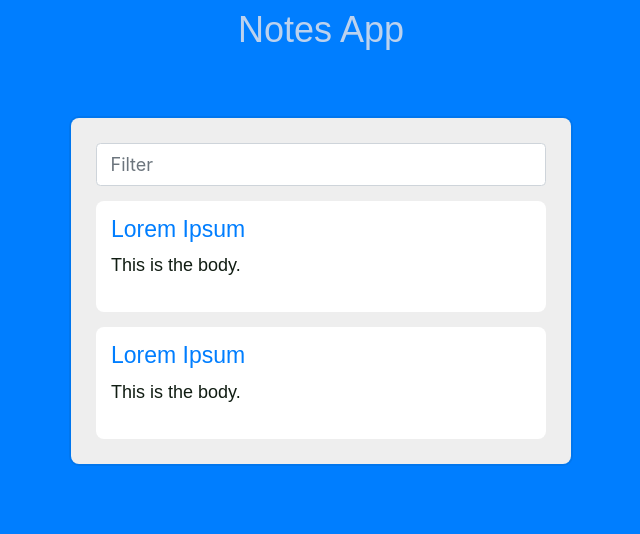
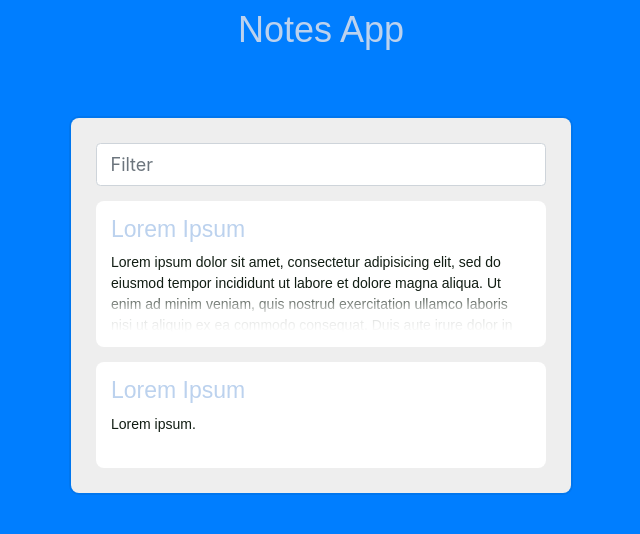
Before and after one commit to tbduong/notesApp, an Angular app: page / in a window 1280 px wide. Shown: the top 534 px of the page, without its empty margins (319-959 px from the left). Built offline with nearby package versions, Linux system fonts and the light colour scheme; a web font is replaced by a local one.

Commit message:
Add gradient overlay to truncate the long tasks

```diff
--- a/src/app/note-card/note-card.component.html
+++ b/src/app/note-card/note-card.component.html
@@ -3,7 +3,10 @@
   <div class="note-card-content">
     <h3 class="note-card-title"> Lorem Ipsum </h3>
     <div class="note-card-body">
-      <p>This is the body.</p>
+      <p>Lorem ipsum dolor sit amet, consectetur adipisicing elit, sed do eiusmod tempor incididunt ut labore et dolore magna aliqua. Ut enim ad minim veniam, quis nostrud exercitation ullamco laboris nisi ut aliquip ex ea commodo consequat. Duis aute irure dolor in reprehenderit in voluptate velit esse cillum dolore eu fugiat nulla pariatur. Excepteur sint occaecat cupidatat non proident, sunt in culpa qui officia deserunt mollit anim id est laborum.</p>
+      <div class="fade-out-truncation">
+
+      </div>
     </div>
     <div class="x-button"></div>
   </div>
@@ -11,10 +14,14 @@
   <div class="note-card-content">
     <h3 class="note-card-title"> Lorem Ipsum </h3>
     <div class="note-card-body">
-      <p>This is the body.</p>
+      <p>Lorem ipsum.</p>
+      <div class="fade-out-truncation">
+
+      </div>
     </div>
     <div class="x-button"></div>
   </div>
 
 
+
 </div>
--- a/src/app/note-card/note-card.component.scss
+++ b/src/app/note-card/note-card.component.scss
@@ -22,8 +22,31 @@
     }
 
     h3 {
-      color: $primary;
+      color: $font-light;
       font-size: 23px;
+    }
+    p {
+      color: $font-dark;
+      font-size: 14px;
+    }
+
+    .note-card-body {
+      position: relative;
+
+      //max height before truncated
+      max-height: 80px;
+      overflow: hidden;
+
+
+      .fade-out-truncation {
+        position: absolute;
+
+        bottom: 0;
+
+        height: 50%;
+        width: 100%;
+        background: linear-gradient(to bottom, rgba(white, 0) 0%, rgba(white, 0.8) 50%, white 100%);
+      }
     }
   }
 
```
